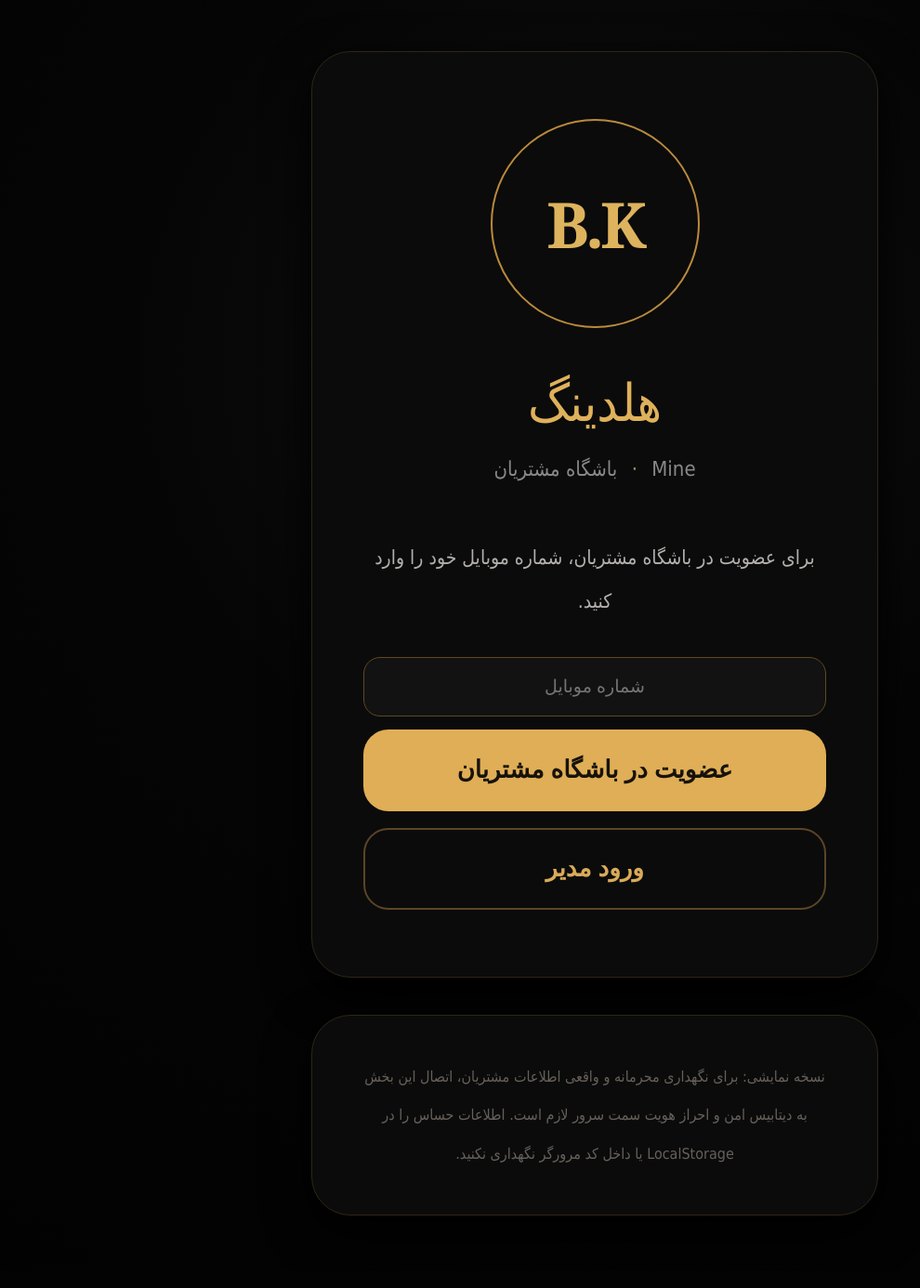
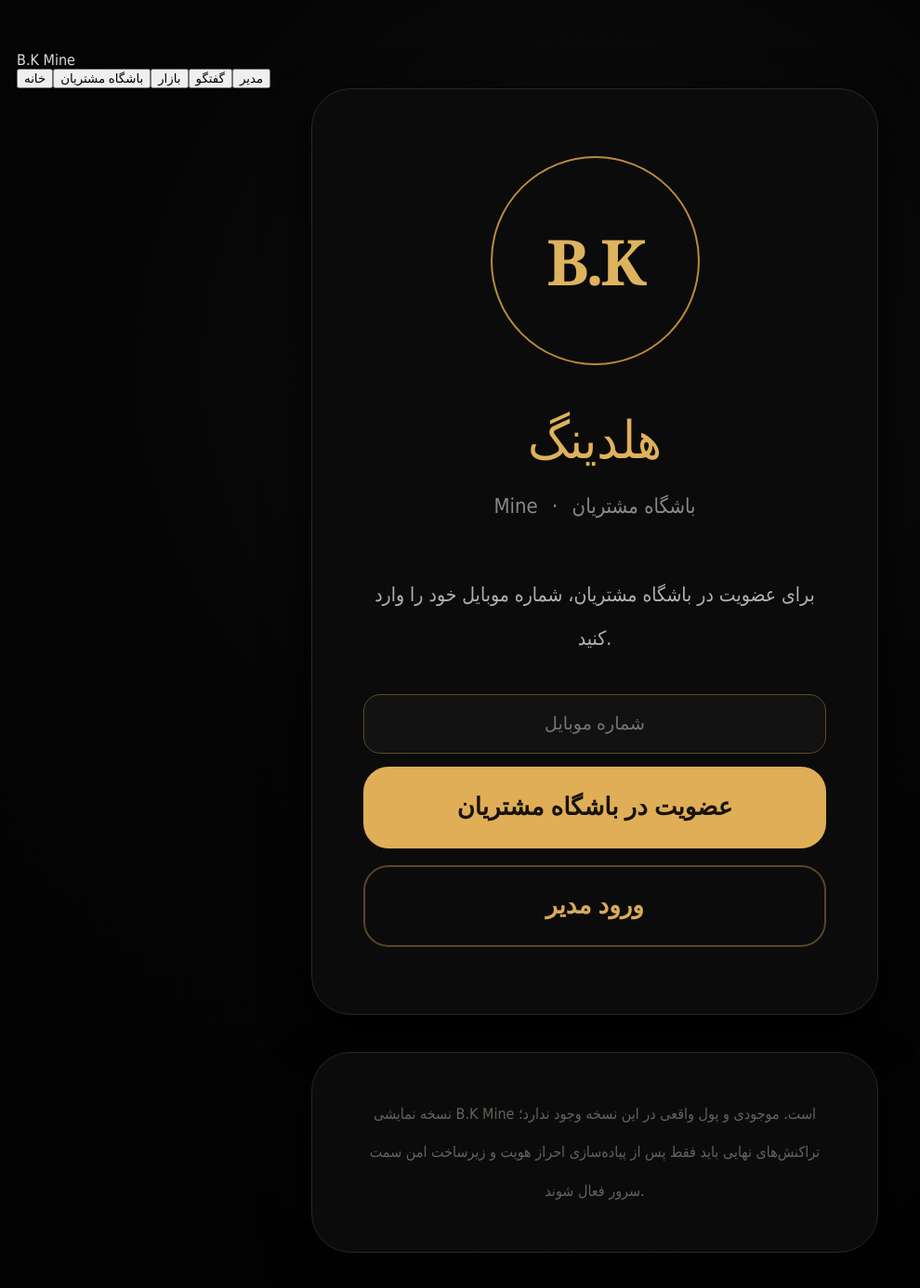
Before and after one commit to benyamigamer-collab/papertrade, a Next.js app: page / in a window 1280 px wide. Shown: the top 1386 px of the page at 93% size, without its empty margins (0-990 px from the left). Built offline with nearby package versions, Linux system fonts and the light colour scheme.

Commit message:
Build B.K Mine customer club, market, chat and admin MVP

```diff
--- a/app/page.tsx
+++ b/app/page.tsx
@@ -1,36 +1,56 @@
 "use client";
 import { useState } from "react";
-import "./globals.css";
+
+const listings = [
+  { title: "خرید و فروش خدمات دیجیتال", seller: "BK User 01", price: "قابل مذاکره" },
+  { title: "تبادل کالا و خدمات", seller: "BK User 02", price: "پرداخت با USDT" },
+  { title: "پیشنهاد همکاری تجاری", seller: "BK User 03", price: "توافقی" },
+];
 
 export default function Home() {
   const [mobile, setMobile] = useState("");
-  const [admin, setAdmin] = useState(false);
   const [notice, setNotice] = useState("");
+  const [view, setView] = useState<"home" | "club" | "market" | "chat" | "admin">("home");
 
-  const join = () => {
-    if (!/^09\d{9}$/.test(mobile)) {
-      setNotice("لطفاً شماره موبایل معتبر وارد کنید.");
-      return;
+  function join() {
+    if (!/^09\d{9}$/.test(mobile)) return setNotice("لطفاً شماره موبایل معتبر وارد کنید.");
+    setNotice("درخواست عضویت ثبت شد. در نسخه نهایی، احراز هویت امن سمت سرور انجام می‌شود.");
   }
-    setNotice("درخواست عضویت ثبت شد.");
-  };
 
   return (
-    <main dir="rtl">
+    <main>
+      <header className="topbar">
+        <div className="brand">B.K <span>Mine</span></div>
+        <nav>
+          <button onClick={() => setView("home")}>خانه</button>
+          <button onClick={() => setView("club")}>باشگاه مشتریان</button>
+          <button onClick={() => setView("market")}>بازار</button>
+          <button onClick={() => setView("chat")}>گفتگو</button>
+          <button onClick={() => setView("admin")}>مدیر</button>
+        </nav>
+      </header>
+
+      {view === "home" && <>
         <section className="card hero">
           <div className="logo">B.K</div>
           <h1>هلدینگ</h1>
           <div className="sub">Mine <span>·</span> باشگاه مشتریان</div>
           <p>برای عضویت در باشگاه مشتریان، شماره موبایل خود را وارد کنید.</p>
-        <input value={mobile} onChange={e=>setMobile(e.target.value)} inputMode="numeric" placeholder="شماره موبایل" aria-label="شماره موبایل" />
+          <input value={mobile} onChange={e => setMobile(e.target.value)} inputMode="numeric" placeholder="شماره موبایل" />
           <button className="primary" onClick={join}>عضویت در باشگاه مشتریان</button>
-        <button className="secondary" onClick={()=>setAdmin(!admin)}>ورود مدیر</button>
-        {admin && <div className="adminBox"><b>پنل مدیر</b><span>ورود مدیر برای نسخه نمایشی فعال است.</span></div>}
+          <button className="secondary" onClick={() => setView("admin")}>ورود مدیر</button>
           {notice && <div className="notice">{notice}</div>}
         </section>
-      <section className="card note">
-        <p>نسخه نمایشی: برای نگهداری محرمانه و واقعی اطلاعات مشتریان، اتصال این بخش به دیتابیس امن و احراز هویت سمت سرور لازم است. اطلاعات حساس را در LocalStorage یا داخل کد مرورگر نگهداری نکنید.</p>
-      </section>
+        <section className="card note"><p>نسخه نمایشی B.K Mine است. موجودی و پول واقعی در این نسخه وجود ندارد؛ تراکنش‌های نهایی باید فقط پس از پیاده‌سازی احراز هویت و زیرساخت امن سمت سرور فعال شوند.</p></section>
+      </>}
+
+      {view === "club" && <section className="card page"><h2>باشگاه مشتریان</h2><p>عضویت، مشاهده وضعیت حساب و دریافت اطلاعیه‌ها.</p><div className="stat"><b>وضعیت عضویت</b><span>نمایشی — فعال نشده</span></div><button className="primary" onClick={() => setView("home")}>بازگشت</button></section>}
+
+      {view === "market" && <section className="card page"><h2>بازار B.K</h2><p>آگهی‌های معاملاتی کاربران. پرداخت در نسخه نهایی فقط با USDT خواهد بود.</p>{listings.map((x, i) => <article className="listing" key={i}><div><b>{x.title}</b><small>{x.seller}</small></div><strong>{x.price}</strong><button onClick={() => setView("chat")}>گفتگو</button></article>)}</section>}
+
+      {view === "chat" && <section className="card page"><h2>گفتگوی کاربران</h2><p>پیام‌رسانی بین خریدار و فروشنده در نسخه نمایشی.</p><div className="messages"><div>سلام، درباره این آگهی سوال داشتم.</div><div className="mine">سلام، در خدمتم.</div></div><div className="composer"><input placeholder="پیام خود را بنویسید..." /><button onClick={() => setNotice("پیام نمایشی ارسال شد.")}>ارسال</button></div>{notice && <div className="notice">{notice}</div>}</section>}
+
+      {view === "admin" && <section className="card page"><h2>پنل مدیر</h2><p>مدیریت کاربران، آگهی‌ها و گزارش‌ها.</p><div className="adminGrid"><div><b>کاربران</b><span>0</span></div><div><b>آگهی‌ها</b><span>{listings.length}</span></div><div><b>گزارش‌ها</b><span>0</span></div></div><button className="secondary" onClick={() => setView("home")}>خروج از پنل</button></section>}
     </main>
   );
 }
```
Lines whose indentation alone changed are shown as unchanged.
